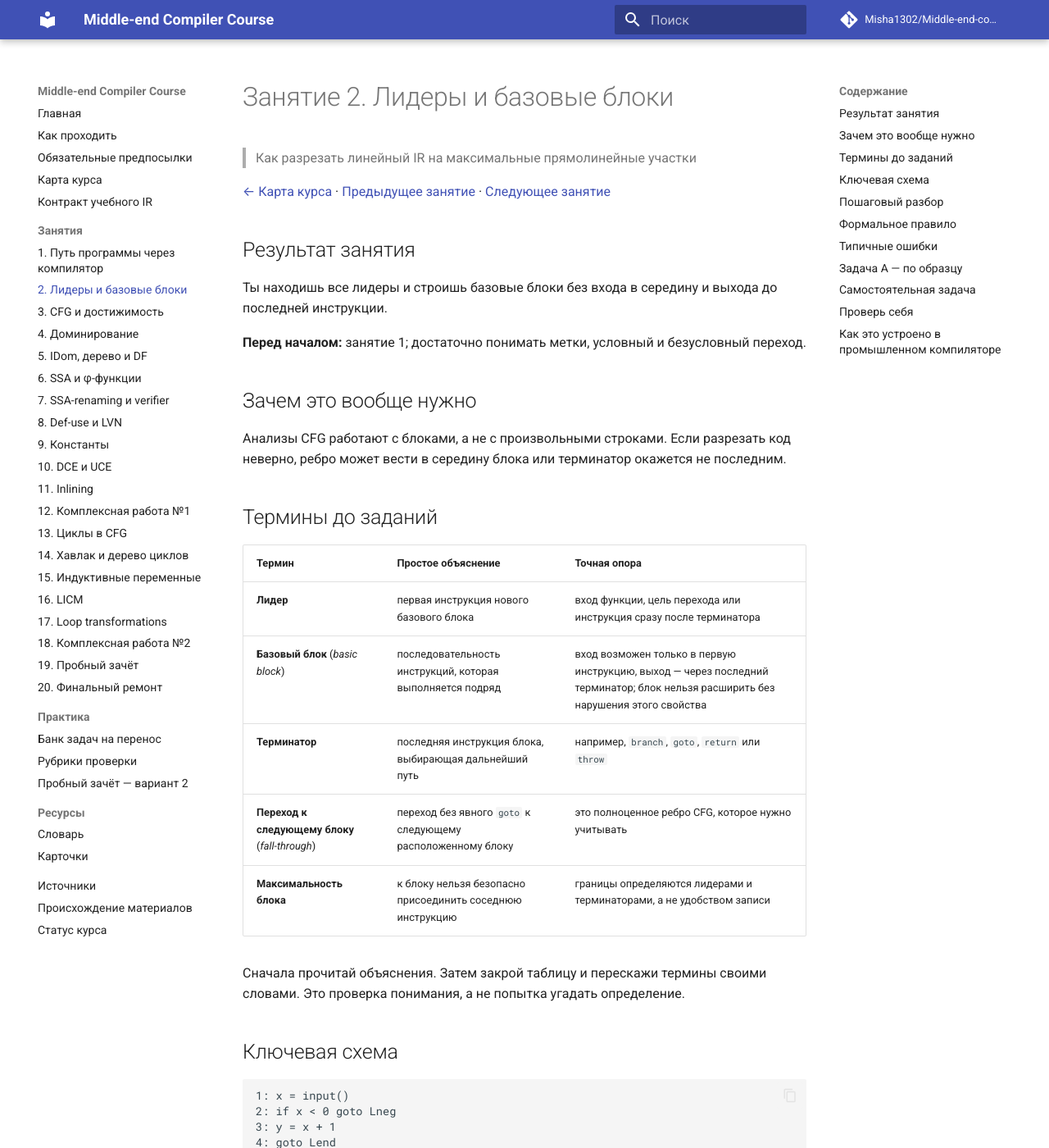
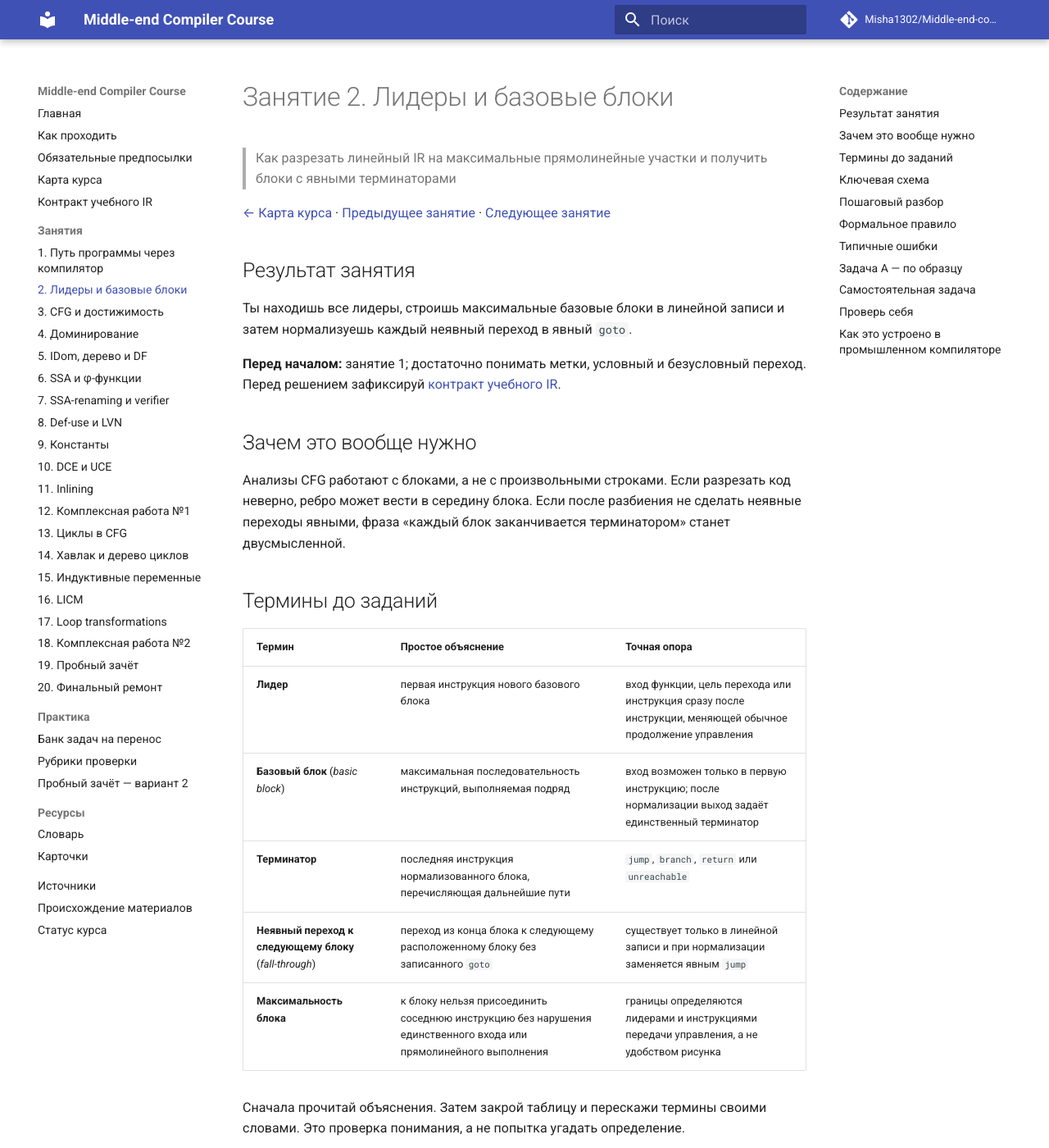
Before and after one commit to Misha1302/Middle-end-compiler-cource, an MkDocs documentation site: the page built from docs/modules/02-leaders-and-basic-blocks.md, in a window 1280 px wide and 1400 px high. Shown: the whole window at 82% size. Built offline with MkDocs 1.6.1 and Material for MkDocs 9.7.7, drawn with Linux system fonts in a browser that asks for light colours; comment, search, counter and statistics services are not loaded; some of the changed text lies outside the part shown.

Commit message:
docs: reconcile fall-through with normalized terminators

````diff
--- a/docs/modules/02-leaders-and-basic-blocks.md
+++ b/docs/modules/02-leaders-and-basic-blocks.md
@@ -1,32 +1,34 @@
 # Занятие 2. Лидеры и базовые блоки
 
-> Как разрезать линейный IR на максимальные прямолинейные участки
+> Как разрезать линейный IR на максимальные прямолинейные участки и получить блоки с явными терминаторами
 
 [← Карта курса](../course-map.md) · [Предыдущее занятие](../modules/01-pipeline-and-diagnostic.md) · [Следующее занятие](../modules/03-building-cfg.md)
 
 ## Результат занятия
 
-Ты находишь все лидеры и строишь базовые блоки без входа в середину и выхода до последней инструкции.
+Ты находишь все лидеры, строишь максимальные базовые блоки в линейной записи и затем нормализуешь каждый неявный переход в явный `goto`.
 
-**Перед началом:** занятие 1; достаточно понимать метки, условный и безусловный переход.
+**Перед началом:** занятие 1; достаточно понимать метки, условный и безусловный переход. Перед решением зафиксируй [контракт учебного IR](../ir-contract.md#две-формы-записи-управления).
 
 ## Зачем это вообще нужно
 
-Анализы CFG работают с блоками, а не с произвольными строками. Если разрезать код неверно, ребро может вести в середину блока или терминатор окажется не последним.
+Анализы CFG работают с блоками, а не с произвольными строками. Если разрезать код неверно, ребро может вести в середину блока. Если после разбиения не сделать неявные переходы явными, фраза «каждый блок заканчивается терминатором» станет двусмысленной.
 
 ## Термины до заданий
 
 | Термин | Простое объяснение | Точная опора |
 |---|---|---|
-| **Лидер** | первая инструкция нового базового блока | вход функции, цель перехода или инструкция сразу после терминатора |
-| **Базовый блок** (*basic block*) | последовательность инструкций, которая выполняется подряд | вход возможен только в первую инструкцию, выход — через последний терминатор; блок нельзя расширить без нарушения этого свойства |
-| **Терминатор** | последняя инструкция блока, выбирающая дальнейший путь | например, `branch`, `goto`, `return` или `throw` |
-| **Переход к следующему блоку** (*fall-through*) | переход без явного `goto` к следующему расположенному блоку | это полноценное ребро CFG, которое нужно учитывать |
-| **Максимальность блока** | к блоку нельзя безопасно присоединить соседнюю инструкцию | границы определяются лидерами и терминаторами, а не удобством записи |
+| **Лидер** | первая инструкция нового базового блока | вход функции, цель перехода или инструкция сразу после инструкции, меняющей обычное продолжение управления |
+| **Базовый блок** (*basic block*) | максимальная последовательность инструкций, выполняемая подряд | вход возможен только в первую инструкцию; после нормализации выход задаёт единственный терминатор |
+| **Терминатор** | последняя инструкция нормализованного блока, перечисляющая дальнейшие пути | `jump`, `branch`, `return` или `unreachable` |
+| **Неявный переход к следующему блоку** (*fall-through*) | переход из конца блока к следующему расположенному блоку без записанного `goto` | существует только в линейной записи и при нормализации заменяется явным `jump` |
+| **Максимальность блока** | к блоку нельзя присоединить соседнюю инструкцию без нарушения единственного входа или прямолинейного выполнения | границы определяются лидерами и инструкциями передачи управления, а не удобством рисунка |
 
 Сначала прочитай объяснения. Затем закрой таблицу и перескажи термины своими словами. Это проверка понимания, а не попытка угадать определение.
 
 ## Ключевая схема
+
+Линейный IR:
 
 ```text
 1: x = input()
@@ -41,6 +43,27 @@ Lend:
 
 Лидеры: `1`, `3`, `5`, `6`.
 
+После разбиения и нормализации:
+
+```text
+B0:
+  x = input()
+  branch x < 0, B2, B1
+
+B1:
+  y = x + 1
+  jump B3
+
+B2:
+  y = 1 - x
+  jump B3
+
+B3:
+  return y
+```
+
+В линейной записи переход `B2 → B3` был неявным. В нормализованном CFG-IR он стал обычным `jump`.
+
 ## Пошаговый разбор
 
 | Шаг | Наблюдение | Новый лидер |
@@ -51,22 +74,31 @@ Lend:
 | 4 | `Lend` — цель `goto` | 6 |
 | 5 | строка после `goto` уже совпадает с целью `Lneg` | нового лидера нет |
 
-Блоки: `B0=[1,2]`, `B1=[3,4]`, `B2=[5]`, `B3=[6]`.
+Блоки линейной записи: `B0=[1,2]`, `B1=[3,4]`, `B2=[5]`, `B3=[6]`.
+
+У `B2` нет записанного `goto`, но после строки 5 управление продолжалось строкой 6. Поэтому при нормализации в конец `B2` добавляется `jump B3`.
 
 ## Формальное правило
 
-Алгоритм: собери множество лидеров, отсортируй их по линейному порядку, затем каждый блок продолжается от лидера до инструкции перед следующим лидером включительно. Проверь, что терминатор последняя инструкция блока.
+1. Добавь первую инструкцию функции в множество лидеров.
+2. Добавь каждую цель явного перехода.
+3. Добавь инструкцию сразу после условного или безусловного перехода, если она существует.
+4. Отсортируй лидеры по линейному порядку. Каждый блок идёт от лидера до инструкции перед следующим лидером.
+5. Определи выход каждого блока по последней исходной инструкции.
+6. Если выполнение продолжалось в следующий расположенный блок без явного перехода, добавь `jump`.
+7. Проверь нормализованный результат: каждый блок имеет ровно один терминатор, и терминатор стоит последним.
 
 ## Типичные ошибки
 
 - Забыть инструкцию после условного перехода.
-- Считать переход к следующему расположенному блоку отсутствием ребра CFG.
+- Считать неявный переход отсутствием ребра CFG.
+- Одновременно требовать терминатор у каждого блока и оставлять блок с обычным присваиванием в конце без объяснения формы IR.
 - Разрезать каждую строку в отдельный блок и потерять максимальность.
 - Оставить `goto` в середине блока.
 
 ## Задача A — по образцу
 
-Разбей на блоки:
+Разбей на блоки и затем нормализуй:
 
 ```text
 1: a = input()
@@ -84,18 +116,37 @@ L2:
 <details>
 <summary>Проверка задачи A — открывать после попытки</summary>
 
-Лидеры: `1,3,5,7,8`. Блоки: `[1,2]`, `[3,4]`, `[5,6]`, `[7]`, `[8]`. Терминаторы: условный переход, `goto`, условный переход, переход к следующему блоку и `return`.
+Лидеры: `1,3,5,7,8`. Блоки линейной записи: `[1,2]`, `[3,4]`, `[5,6]`, `[7]`, `[8]`.
+
+Нормализованный IR:
+
+```text
+B0: a=input(); branch p, B2, B1
+B1: a=10; jump B4
+B2: a=20; branch q, B4, B3
+B3: a=30; jump B4
+B4: return a
+```
+
+У блока `B3` неявный переход заменён явным `jump B4`.
 
 </details>
 
 ## Самостоятельная задача
 
-Придумай два контрпримера: один для ошибочного объединения через условный переход и один для ненужного дробления двух последовательных арифметических инструкций.
+Придумай два контрпримера:
+
+1. ошибочное объединение инструкций через условный переход;
+2. ненужное дробление двух последовательных арифметических инструкций.
+
+Для каждого сначала покажи линейную запись, затем нормализованный CFG-IR.
 
 <details>
 <summary>Проверка задачи B — открывать после попытки</summary>
 
-Объединение строк `2` и `3` одного блока неверно: при истинном условии строка 3 не выполняется. Дробление `x=1; y=x+2` на два блока без метки или перехода сохраняет поведение, но нарушает максимальность и создаёт лишнюю вершину CFG.
+Объединять условный переход и инструкцию его ложного продолжения в один прямолинейный блок нельзя: при истинном условии эта инструкция не выполняется.
+
+Дробление `x=1; y=x+2` на два блока без метки или перехода может сохранить поведение после добавления лишнего `jump`, но нарушает максимальность и создаёт ненужную вершину CFG.
 
 </details>
 
@@ -103,12 +154,9 @@ L2:
 
 **Почему цель перехода всегда лидер?**
 
+**Чем fall-through в линейной записи отличается от терминатора нормализованного блока?**
 
-**Что значит максимальный блок?**
-
-
-**Является ли переход к следующему блоку ребром CFG?**
-
+**Что значит максимальный базовый блок?**
 
 <details>
 <summary>Короткие ответы</summary>
@@ -116,14 +164,14 @@ L2:
 **Почему цель перехода всегда лидер?**
 Потому что управление может войти прямо в эту инструкцию, минуя предыдущие.
 
-**Что значит максимальный блок?**
-К нему нельзя добавить соседнюю инструкцию, не нарушив правило входа или выхода.
+**Чем отличаются две формы?**
+В линейной записи переход к следующему блоку может быть не записан. После нормализации тот же путь представлен явным `jump`.
 
-**Является ли переход к следующему блоку ребром CFG?**
-Да, это непосредственная возможная передача управления.
+**Что значит максимальный базовый блок?**
+К нему нельзя добавить соседнюю инструкцию, не нарушив единственный вход или прямолинейное выполнение.
 
 </details>
 
 ## Как это устроено в промышленном компиляторе
 
-В реальных IR встречаются `switch`, рёбра исключений и специальные блоки обработки исключений. Основной принцип не меняется, но набор терминаторов становится шире.
+Промышленные IR обычно хранят блоки уже в нормализованной форме с явными терминаторами. Линейная запись с метками удобна как входное учебное представление, но перед анализами её нужно преобразовать без потери ни одного неявного перехода.
````
